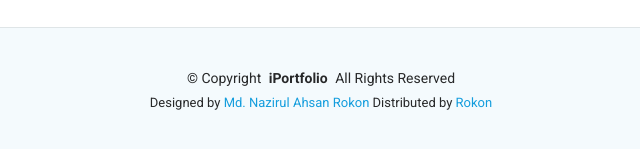
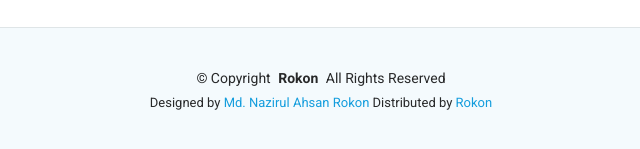
Before and after one commit to Nazir13044/Portfolio, a plain HTML site: page index.html in a window 1280 px wide. Shown: the part 8112-8261 px from the top of the page, 469-1109 px from the left. Drawn offline with nearby package versions, Linux system fonts and the light colour scheme.

Commit message:
added name rokon

```diff
--- a/index.html
+++ b/index.html
@@ -1370,7 +1370,7 @@
 
     <div class="container">
       <div class="copyright text-center ">
-        <p>© <span>Copyright</span> <strong class="px-1 sitename">iPortfolio</strong> <span>All Rights Reserved</span>
+        <p>© <span>Copyright</span> <strong class="px-1 sitename">Rokon</strong> <span>All Rights Reserved</span>
         </p>
       </div>
       <div class="credits">
```
